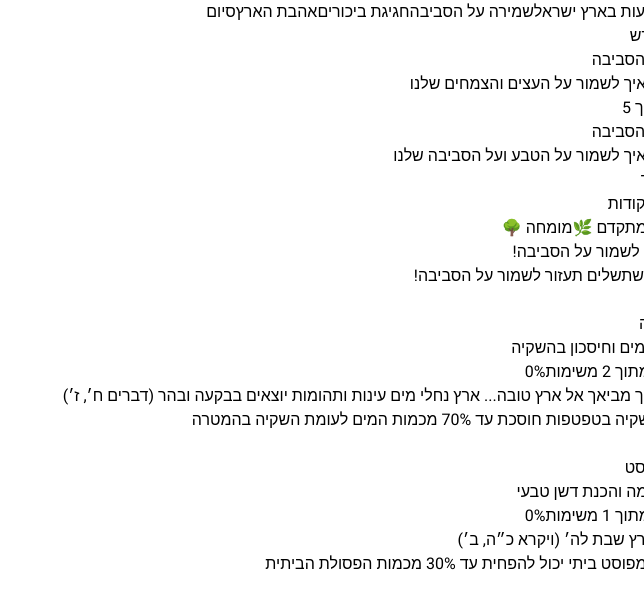
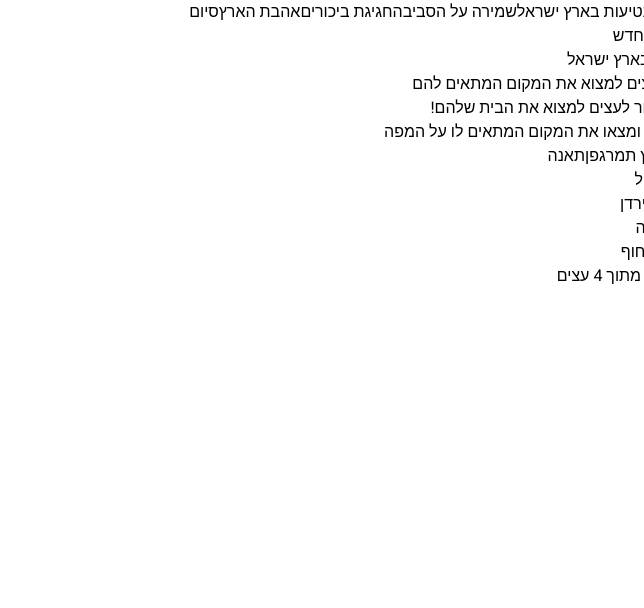
Before and after one commit to Doron-gut1/tu-bishvat-escape-room, a React (Vite) app: page / in a window 1280 px wide. Both pictures are taken after a click on the button "!בואו נתחיל". Shown: the top 608 px of the page, without its empty margins (636-1280 px from the left). Built offline with nearby package versions, Linux system fonts and the light colour scheme.

Commit message:
Fix stage navigation and components structure

```diff
--- a/src/components/GameStage.jsx
+++ b/src/components/GameStage.jsx
@@ -6,74 +6,57 @@
 import Stage5 from './stages/Stage5';
 
 const GameStage = ({ stage, onComplete }) => {
+  // שלבי המשחק
   const stages = [
     {
+      id: 1,
       component: Stage1,
       title: 'נטיעות בארץ ישראל',
-      description: 'עזרו לנו למצוא את המקומות הנכונים לשתילת עצים מיוחדים בארץ ישראל'
+      description: 'עזרו לעצים למצוא את המקום המתאים להם'
     },
     {
+      id: 2,
       component: Stage2,
       title: 'שמירה על הסביבה',
-      description: 'בואו נלמד איך לשמור על העצים והצמחים שלנו'
+      description: 'בואו נלמד איך לשמור על הטבע שלנו'
     },
     {
+      id: 3,
       component: Stage3,
-      title: 'חגיגת הביכורים',
-      description: 'גלו את הסודות של שבעת המינים וחשיבותם'
+      title: 'חגיגת ביכורים',
+      description: 'הכירו את חגיגת הביכורים'
     },
     {
+      id: 4,
       component: Stage4,
       title: 'אהבת הארץ',
-      description: 'הכירו את המקומות המיוחדים בארץ ישראל'
+      description: 'גלו את הקשר המיוחד לארץ ישראל'
     },
     {
+      id: 5,
       component: Stage5,
-      title: 'תיקון עולם',
-      description: 'עזרו לנו לשמור על הטבע והסביבה'
+      title: 'סיום',
+      description: 'כל הכבוד! השלמתם את כל המשימות'
     }
   ];
 
-  if (stage >= stages.length) {
-    return (
-      <div className="text-center p-8 bg-white rounded-lg shadow-xl">
-        <h2 className="text-3xl font-bold text-green-800 mb-6">כל הכבוד!</h2>
-        <p className="text-lg text-gray-700 mb-4">השלמתם את כל המשימות בהצלחה!</p>
-        <p className="text-lg text-gray-700">עזרתם לנו לשמור על ארץ ישראל היפה שלנו</p>
-        <div className="mt-8">
-          <img
-            src="/certificate.png"
-            alt="תעודת הצטיינות"
-            className="max-w-sm mx-auto"
-          />
-        </div>
-      </div>
-    );
+  // מציאת השלב הנוכחי
+  const currentStage = stages.find(s => s.id === stage);
+
+  if (!currentStage) {
+    return null;
   }
 
-  const CurrentStageComponent = stages[stage].component;
+  const CurrentStageComponent = currentStage.component;
 
   return (
     <div className="bg-white rounded-lg shadow-xl p-6">
-      <div className="mb-6">
-        <h2 className="text-2xl font-bold text-green-800 mb-2 text-center">
-          {stages[stage].title}
-        </h2>
-        <p className="text-gray-600 text-center">
-          {stages[stage].description}
-        </p>
-      </div>
-      <div className="mb-4 flex justify-between items-center">
-        <div className="text-sm text-gray-500">
-          שלב {stage + 1} מתוך {stages.length}
-        </div>
-        <div className="w-2/3 bg-gray-200 rounded-full h-2.5">
-          <div
-            className="bg-green-600 h-2.5 rounded-full"
-            style={{ width: `${((stage + 1) / stages.length) * 100}%` }}
-          ></div>
-        </div>
-      </div>
+      <h2 className="text-2xl font-bold text-green-800 mb-2 text-center">
+        {currentStage.title}
+      </h2>
+      <p className="text-gray-600 text-center mb-6">
+        {currentStage.description}
+      </p>
       <CurrentStageComponent onComplete={onComplete} />
     </div>
   );
```
